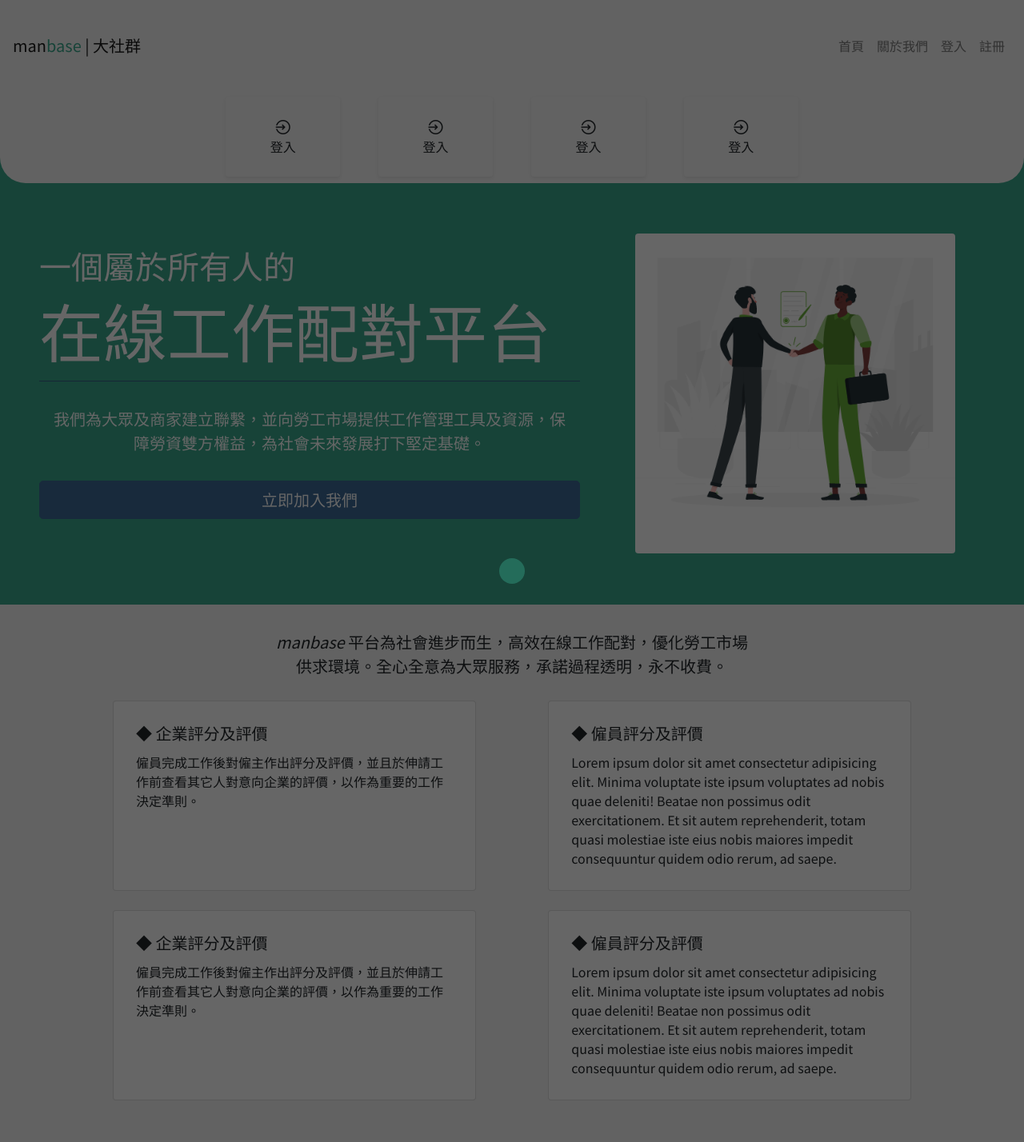
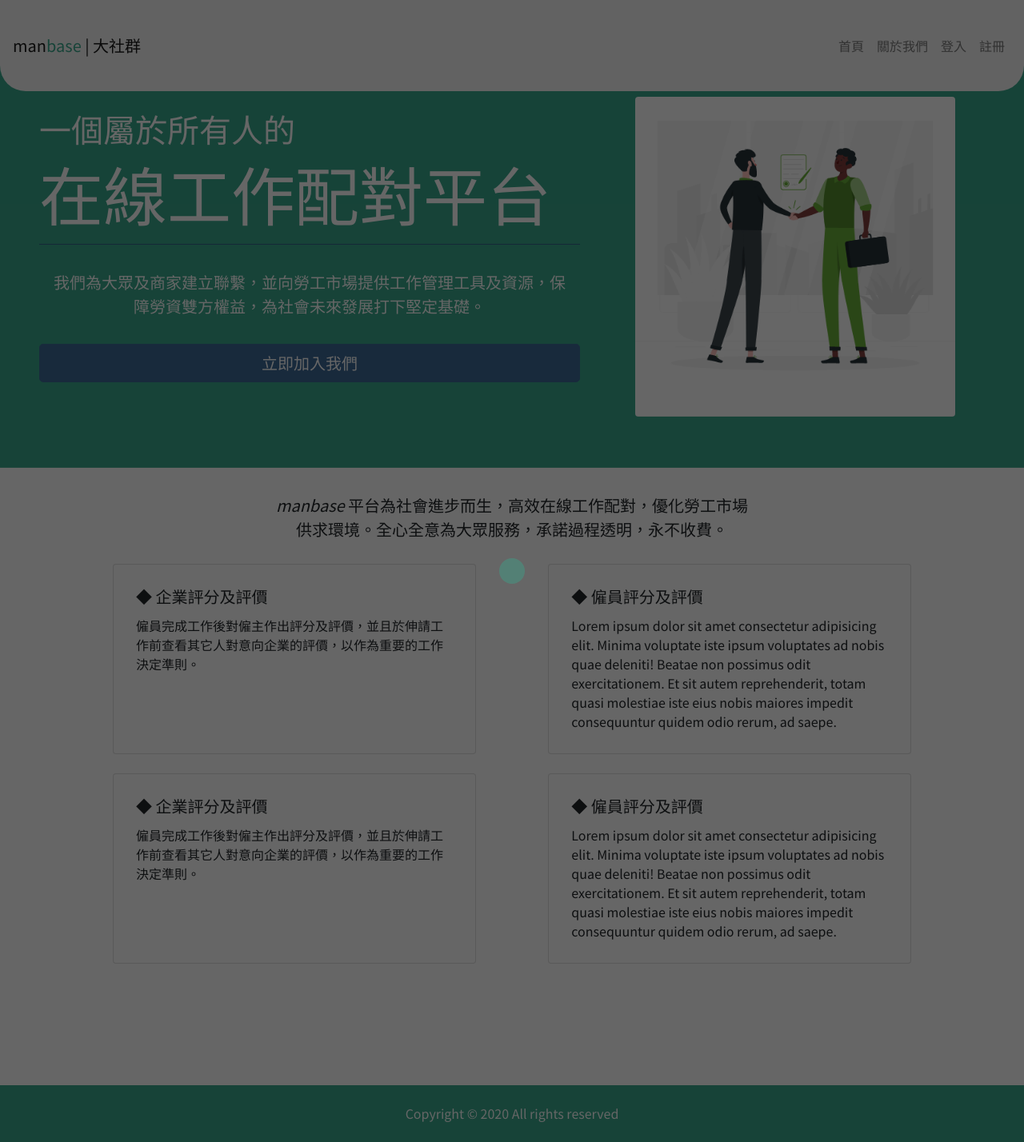
Before and after one commit to charleschen35353/manbaseHK, a Flask app: page / in a window 1280 px wide. Shown: the whole page at 80% size. Run offline with Flask 3, Linux system fonts and the light colour scheme; parts of the project's set-up code (start-up, migrations or seed data) failed here and were passed over; some libraries are stand-ins or nearby versions.

Commit message:
20200722: Overhauled NavBar

```diff
--- a/manbase/static/main.css
+++ b/manbase/static/main.css
@@ -1,3 +1,7 @@
+:root {
+  --nav-height: 8vh;
+  --footer-height: 5vh;
+}
 html {
   margin: 0;
   padding: 0;
@@ -11,18 +15,23 @@ body {
   font-family: 'Noto Sans HK', sans-serif;
 }
 
-nav {
-  min-height: 7vh;
+nav, .navbar-height {
+  min-height: var(--nav-height);
+  z-index: 3;
 }
 
 .main {
-  min-height: 93vh;
+  min-height: 100vh;
   margin: 0;
   padding: 0;
+  display: flex;
+  flex-direction: column;
+  justify-content: space-between;
 }
 
 .content-switch {
-  min-height: 95vh;
+  min-height: calc(100vh - var(--footer-height));
+  padding-top: calc(2 * var(--nav-height) + 4vh);
 }
 
 #header_1 {
@@ -38,10 +47,11 @@ nav {
 }
 
 footer {
-  height: 5vh;
+  height: var(--footer-height);
 }
 
 .center-grid {
+  min-height: calc(100vh - var(--footer-height) - 2 * var(--nav-height));
   display: flex;
   flex-direction: column;
   align-self: center;
@@ -62,14 +72,6 @@ footer {
 
 input[type="password"] {
   font-family: sans-serif, 'Noto Sans HK' !important;
-}
-
-nav {
-  z-index: 3;
-}
-
-.navbar-height {
-  min-height: 8vh;
 }
 
 .spinner-background {
@@ -100,6 +102,38 @@ nav {
 }
 
 .navbar-bottom-item {
+  background: white;
   min-width: 10vh;
   min-height: 7vh;
 }
+
+.banner-offset {
+  transform: translateY(calc(-0.7 * var(--nav-height)));
+}
+
+.navbar-bottom {
+  transform: translateY(-1px);
+}
+
+@media (min-width: 768px) {
+  .navbar-bottom {
+    display: none !important;
+  }
+
+  nav {
+    border-bottom-left-radius: 2rem;
+    border-bottom-right-radius: 2rem;
+  }
+
+  .content-switch {
+    padding-top: calc(1 * var(--nav-height));
+  }
+
+  .center-grid {
+    min-height: calc(100vh - var(--footer-height) - var(--nav-height));
+  }
+
+  .banner-offset {
+    transform: translateY(calc(-.5 * var(--nav-height)));
+  }
+}
--- a/manbase/templates/index.html
+++ b/manbase/templates/index.html
@@ -1,7 +1,7 @@
 <!-- TODO: Add contents-->
 {% extends "layout.html" %} {% block content %}
 <div class="transition-fade">
-  <div class="navbar-height bg-primary"></div>
+  <div class="banner-offset">
     <div class="jumbotron p-sm-1 p-md-5 bg-primary text-white rounded-0">
       <div class="row">
         <div class="col col-12 col-md-7 p-xs-1 p-3">
@@ -80,5 +80,6 @@
       </div>
     </div>
   </div>
+</div>
 
 {% endblock content %}
--- a/manbase/templates/individual_register.html
+++ b/manbase/templates/individual_register.html
@@ -4,7 +4,7 @@
 {% from "_formhelpers.html" import render_field %}
 
 {% block content %}
-<div class='content-switch center-grid d-flex justify-content-center align-items-center mb-3 transition-fade-up'>
+<div class='center-grid d-flex justify-content-center align-items-center mb-3 transition-fade-up'>
     <div class="transparent-watermark-background d-flex justify-content-center align-items-center"
         style="min-height: 88vh;">
         <video autoplay loop muted playsinline>
@@ -13,8 +13,8 @@
         </video>
     </div>
     <form method='POST' action=''
-        class="d-flex flex-column col-11 col-md-7 shadow rounded p-4 p-md-5 bus-reg justify-content-between mt-3"
-        novalidate style="min-height: 75vh; background: rgba(255, 255, 255, 0.3);" id="individual_register"
+        class="d-flex flex-column col-11 col-md-7 shadow rounded p-4 p-md-5 bus-reg justify-content-between my-2"
+        novalidate style="min-height: 75vh; background: rgba(255, 255, 255, 0.5);" id="individual_register"
         data-swup-form="individual_register">
         {{ form.hidden_tag() }}
 
--- a/manbase/templates/layout.html
+++ b/manbase/templates/layout.html
@@ -35,10 +35,10 @@
 </head>
 
 <body>
-  <div class="main m-0 bg-light" id="swup" style="overflow-x: hidden;">
+  <div class="main m-0" id="swup" style="overflow-x: hidden;" style="background: #FAFAFA;">
     {% include 'spinner.html' %}
     <header class="m-0 fixed-top clip-bottom">
-      <nav class="navbar navbar-expand-lg navbar-light bg-light text-dark navbar-height">
+      <nav class="navbar navbar-expand-md navbar-light bg-light text-dark navbar-height">
         <a href="{{ url_for('home') }}" class="navbar-brand">man<span class="text-primary">base</span> | 大社群</a>
         <button class="navbar-toggler" type="button" data-toggle="collapse" data-target="#main-nav">
           <span class="navbar-toggler-icon"></span>
@@ -80,8 +80,8 @@
         </div>
       </nav>
       <div
-        class="navbar-height bg-light clip-bottom d-flex justify-content-around justify-content-md-center align-items-center p-2"
-        style="transform: translateY(-1px);">
+        class="navbar-height bg-light navbar-bottom clip-bottom d-flex justify-content-around justify-content-md-center align-items-center p-2"
+        style="">
         <!-- Item 1 -->
         <div class="d-flex flex-column justify-content-center p-2 rounded shadow-sm navbar-bottom-item mx-md-4">
           <div class="w-100 d-flex justify-content-center">
@@ -118,13 +118,11 @@
       </div>
     </header>
 
-
     {% if request.path in [url_for('register')] %}
-    <div class="content-switch center-grid" id="main_content">
+    <div class="content-switch center-grid justify-content-center" id="main_content">
       {% else %}
       <div class="content-switch" id="main_content">
         {% endif %}
-        <div class="navbar-height"></div>
         {% with messages = get_flashed_messages(with_categories=true) %}
         {% if messages %}
         {% for category, message in messages %}
@@ -143,9 +141,9 @@
       {% if request.path in [url_for('business_register'), url_for('individual_register')] %}
       {% include 'tos.html' %}
       {% endif %}
-    </div>
 
-    <footer class="d-flex justify-content-center align-self-end text-center bg-light">
+
+      <footer class="d-flex align-items-center justify-content-center text-center bg-primary text-white">
         <p class="m-0">
           Copyright &copy; 2020 All rights reserved
         </p>
--- a/manbase/templates/login.html
+++ b/manbase/templates/login.html
@@ -3,14 +3,14 @@
 {% from "_formhelpers.html" import render_field %}
 
 {% block content %}
-<div class='content-switch center-grid d-flex justify-content-center align-items-center mb-3 transition-fade-up'>
+<div class='center-grid d-flex justify-content-center align-items-center transition-fade-up'>
   <div class="transparent-watermark-background d-flex justify-content-center align-items-center"
     style="min-height: 88vh;">
     <img src="{{url_for('static', filename='img/stories/login.gif')}}" alt="Login Animation" />
   </div>
 
   <form action="" method="POST"
-    class="d-flex flex-column col-11 col-md-7 shadow rounded p-4 p-md-5 bus-reg justify-content-between mt-3" novalidate
+    class="d-flex flex-column col-11 col-md-7 shadow rounded p-4 p-md-5 bus-reg justify-content-between my-2" novalidate
     style="min-height: 75vh; background: rgba(255, 255, 255, 0.3);" id="form_login" data-swup-form="form_login">
     {{ form.hidden_tag() }}
 
--- a/manbase/templates/register.html
+++ b/manbase/templates/register.html
@@ -3,10 +3,9 @@
 
 {% block content %}
 <!--moved to suspended_code.html-->
-<div class="content-switch center-grid text-center justify-content-center align-items-center transition-fade"
-    style="min-width: 80vw;">
+<div class="center-grid text-center justify-content-center align-items-center transition-fade" style="min-width: 80vw;">
     <h1 class="my-5">您使用平台的目的是：</h1>
-    <div class="container mb-5 animate__animated animate__fadeIn">
+    <div class="container mb-5">
         <div class="row justify-content-around">
             <div class="card col-11 col-md-5 mb-3 p-5 shadow bg-white d-flex flex-column justify-content-between"
                 style="min-height: 40vh;">
```
Also changed, not shown: manbase/templates/business_register.html (+4 -6 lines). Lines whose indentation alone changed are shown as unchanged.
